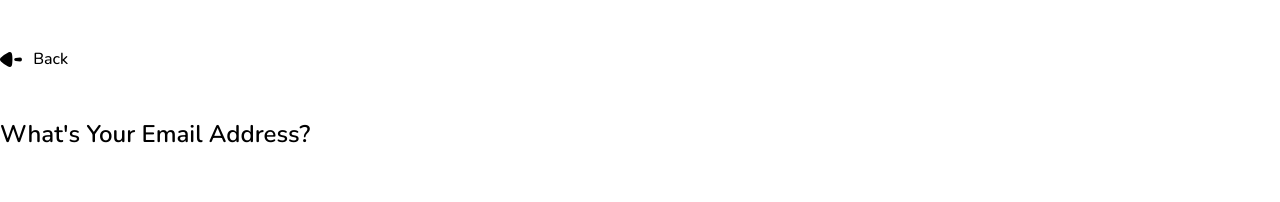
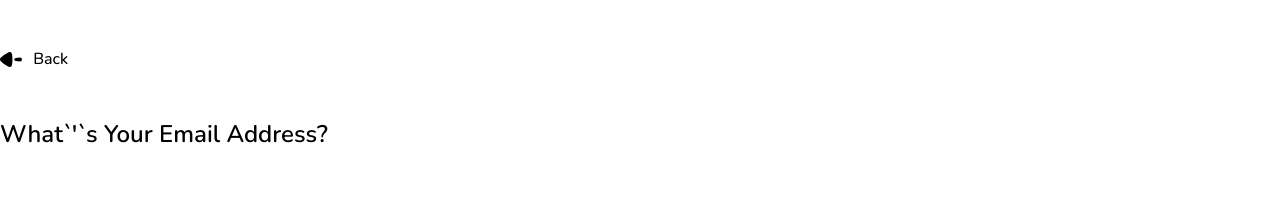
Before and after one commit to okorie2/ewitnex, a Next.js app: page /auth/signup/form in a window 1280 px wide. Both pictures are taken after typing "Sample", "Sample" into the empty fields and a click on the button "CONTINUE". Shown: the top 202 px of the page. Built offline with nearby package versions, Linux system fonts and the light colour scheme.

Commit message:
fix: build issue

```diff
--- a/pages/auth/signup/form.tsx
+++ b/pages/auth/signup/form.tsx
@@ -209,7 +209,7 @@ const Email = (props: FormLevelProps) => {
           fontWeight: 600,
         }}
       >
-        <p>What's Your Email Address?</p>
+        <p>What`&apos;`s Your Email Address?</p>
       </div>
       <div css={{ marginBottom: "2.4rem" }}>
         <BasicTextField
```
